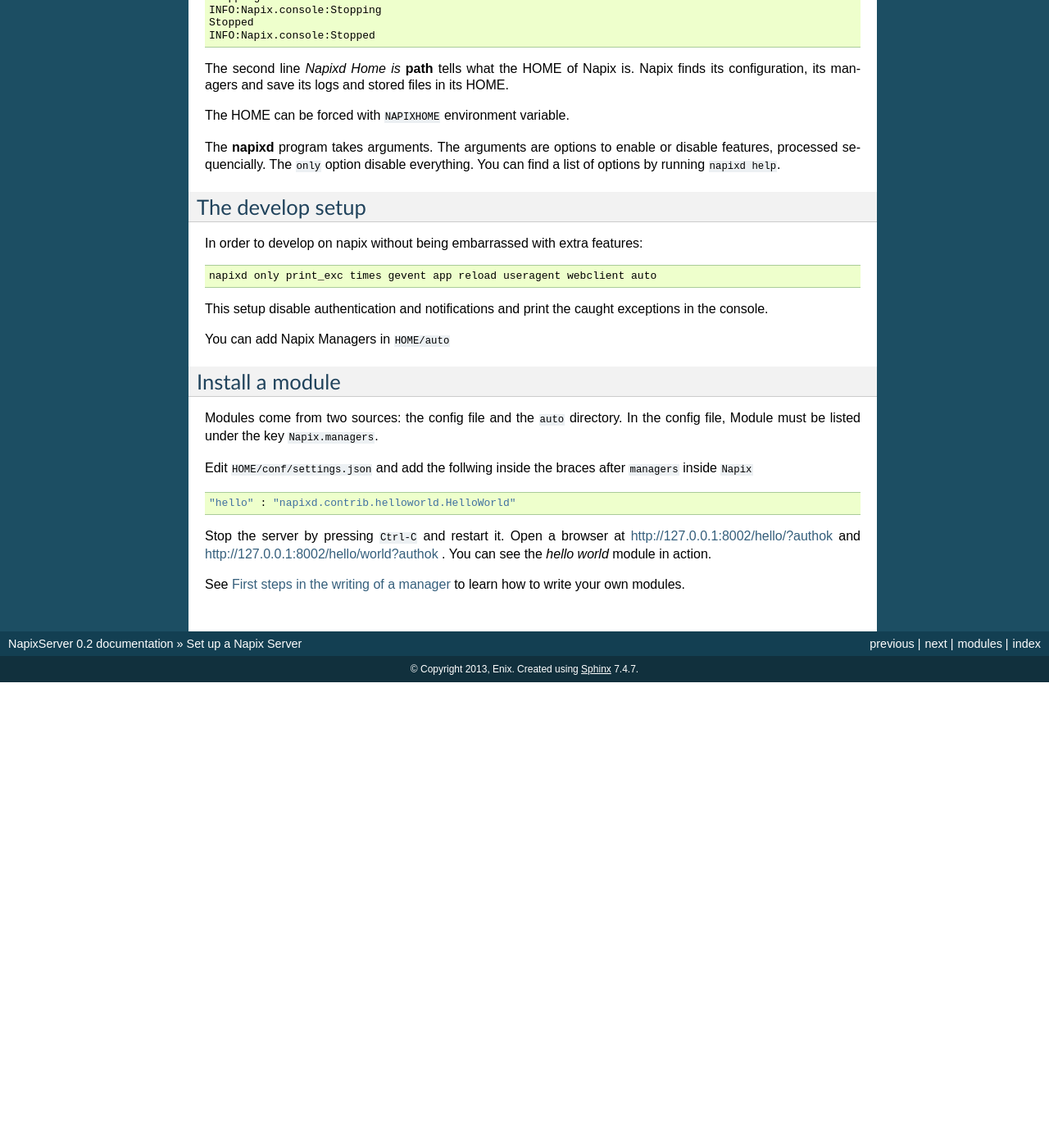
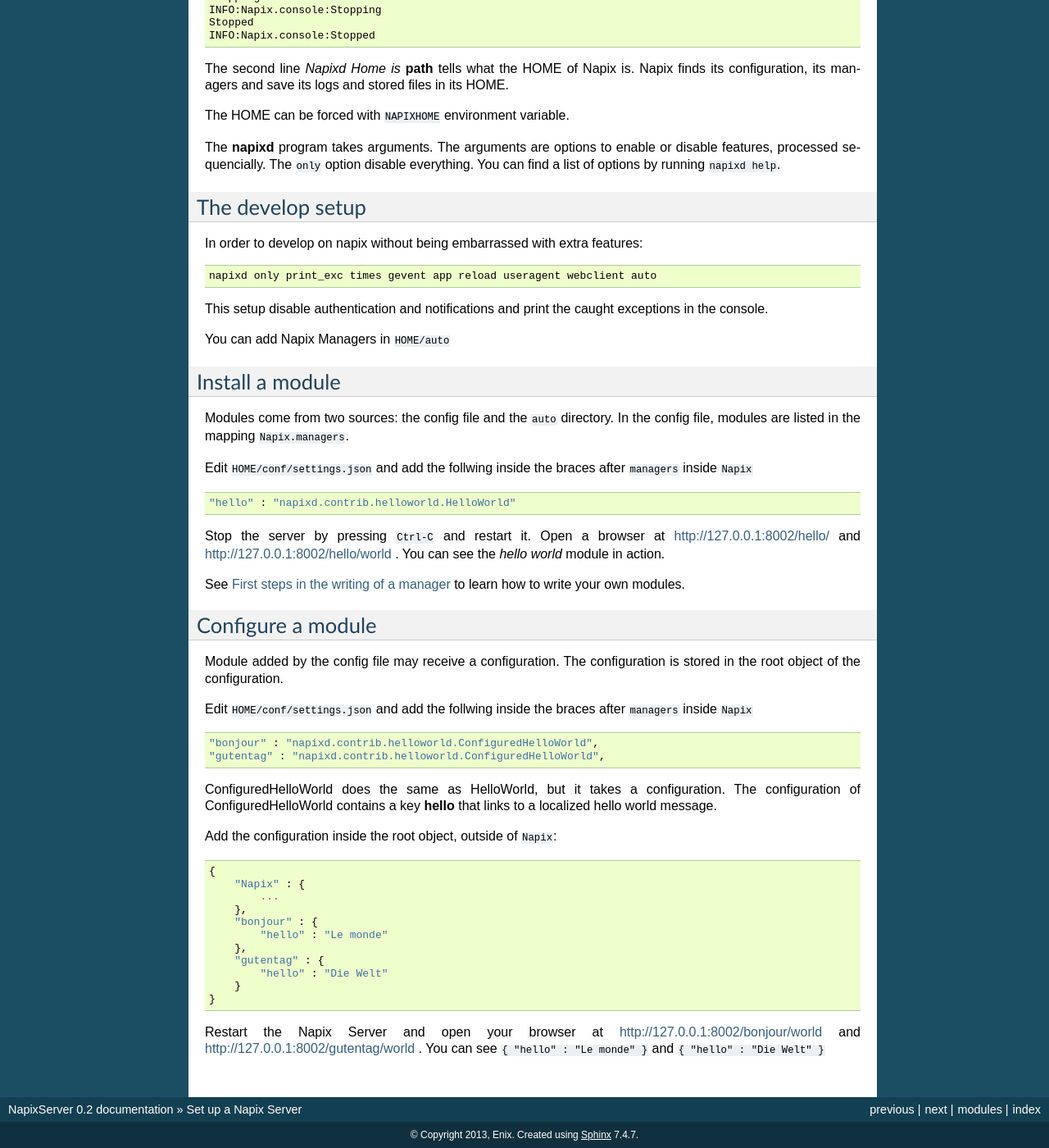
Before and after one commit to napix/NapixServer, a Sphinx documentation site: the page built from docs/quickstart.rst, in a window 1280 px wide and 1400 px high, scrolled down 648 px. Shown: the whole window at 82% size. Built offline with Sphinx 7.4.7, drawn with Linux system fonts in a browser that asks for light colours; pages that are not in the unit, such as notebooks, are missing from menus; before the commit the page ends 1480 px from its top, so only the background shows below that.

Commit message:
Add docs on the configurations

```diff
--- a/docs/quickstart.rst
+++ b/docs/quickstart.rst
@@ -66,14 +66,47 @@
 ================
 
 Modules come from two sources: the config file and the ``auto`` directory.
-In the config file, Module must be listed under the key ``Napix.managers``.
+In the config file, modules are listed in the mapping ``Napix.managers``.
 
 Edit ``HOME/conf/settings.json`` and add  the follwing inside the braces after ``managers`` inside ``Napix`` ::
 
-        "hello" : "napixd.contrib.helloworld.HelloWorld"
+    "hello" : "napixd.contrib.helloworld.HelloWorld"
 
 Stop the server by pressing ``Ctrl-C`` and restart it.
-Open a browser at http://127.0.0.1:8002/hello/?authok and http://127.0.0.1:8002/hello/world?authok .
+Open a browser at http://127.0.0.1:8002/hello/ and http://127.0.0.1:8002/hello/world .
 You can see the `hello world` module in action.
 
 See :ref:`first_step` to learn how to write your own modules.
+
+.. _configuration:
+
+Configure a module
+==================
+
+Module added by the config file may receive a configuration.
+The configuration is stored in the root object of the configuration.
+
+Edit ``HOME/conf/settings.json`` and add  the follwing inside the braces after ``managers`` inside ``Napix`` ::
+
+    "bonjour" : "napixd.contrib.helloworld.ConfiguredHelloWorld",
+    "gutentag" : "napixd.contrib.helloworld.ConfiguredHelloWorld",
+
+ConfiguredHelloWorld does the same as HelloWorld, but it takes a configuration.
+The configuration of ConfiguredHelloWorld contains a key **hello** that links to a localized hello world message.
+
+Add the configuration inside the root object, outside of ``Napix``::
+
+    {
+        "Napix" : {
+            ...
+        },
+        "bonjour" : {
+            "hello" : "Le monde"
+        },
+        "gutentag" : {
+            "hello" : "Die Welt"
+        }
+    }
+
+Restart the Napix Server and open your browser at http://127.0.0.1:8002/bonjour/world and http://127.0.0.1:8002/gutentag/world .
+You can see ``{ "hello" : "Le monde" }`` and ``{ "hello" : "Die Welt" }``
```
Also changed, not shown: docs/conf.rst (added, +119 -0 lines), docs/first_step.rst (+14 -13 lines), docs/high_level.rst (+26 -27 lines), docs/low_level.rst (+6 -7 lines), 1 other file.
